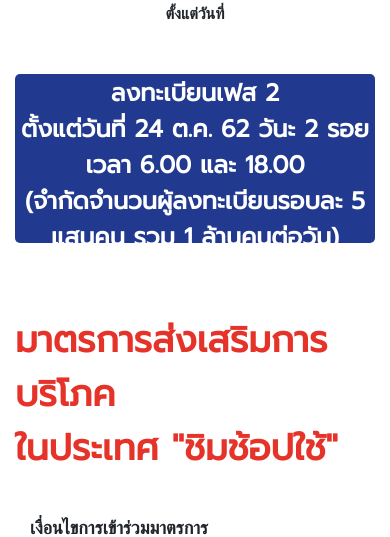
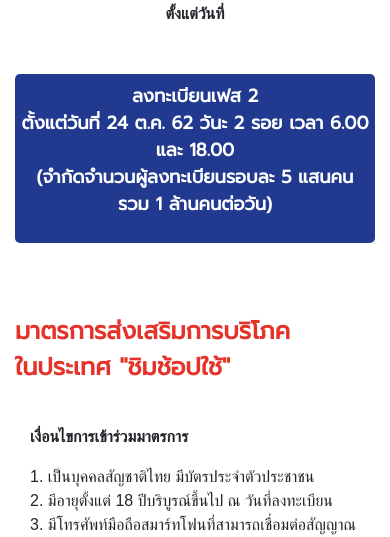
Before and after one commit to mild20091931/chimshopchai-ywc17, a React (Create React App) app: page / in a window 390 px wide. Shown: the part 317-854 px from the top of the page. Built offline with nearby package versions, Linux system fonts and the light colour scheme; no server answers; a web font is replaced by a local one.

Commit message:
[Update]  responsive font-size

```diff
--- a/src/components/Core/Text.js
+++ b/src/components/Core/Text.js
@@ -6,21 +6,33 @@
   font-family: 'Prompt', sans-serif;
   font-size: ${size.title};
   color: ${props => props.color};
+  @media screen and (min-width: 325px) and (max-width: 768px) {
+    font-size: ${size.subtitle};
+  }
   `
 export const SubTitle = styled.p`
   font-family: 'Prompt', sans-serif;
   color: ${props => props.color || color.headTitle};
   font-size: ${size.subtitle};
+  @media screen and (min-width: 325px) and (max-width: 768px) {
+    font-size: ${size.header};
+  }
   `
 export const Header = styled.p`
   font-family: 'Prompt', sans-serif;
   color: ${props => props.color};
   font-size: ${size.header};
+  @media screen and (min-width: 325px) and (max-width: 768px) {
+    font-size: ${size.p1};
+  }
   `
 export const P1 = styled.p`
   font-size: ${size.p1};
   color: ${props => props.color};
   font-family: 'Bai Jamjuree', sans-serif;
+  @media screen and (min-width: 325px) and (max-width: 768px) {
+    font-size: ${size.p2};
+  }
   `
 export const P2 = styled.p`
   font-size: ${size.p2};
```
